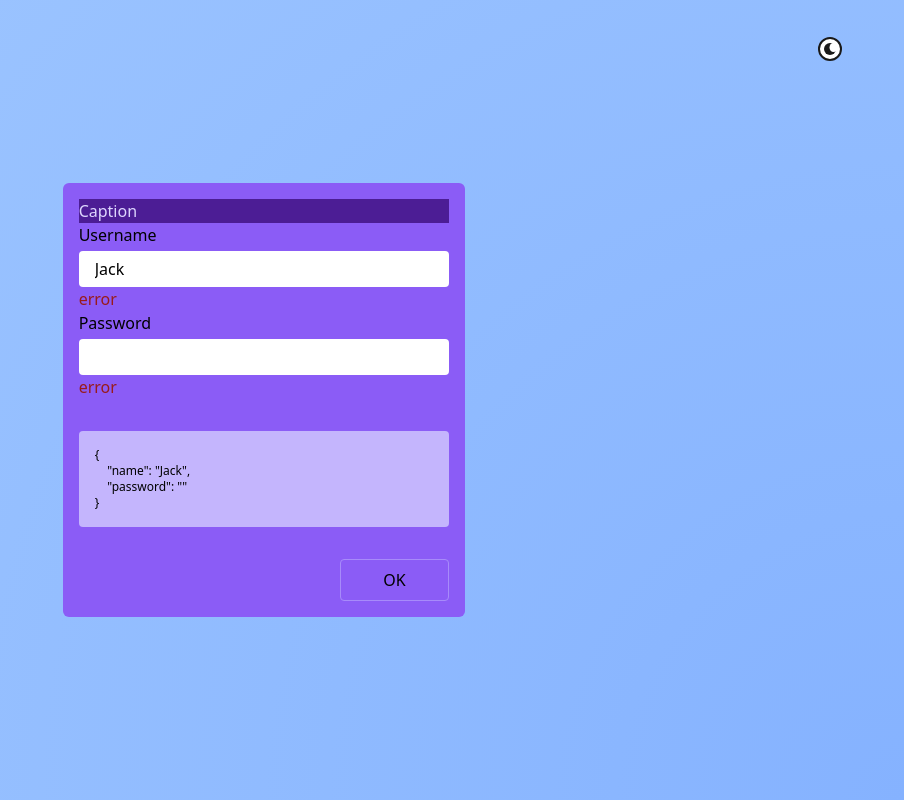
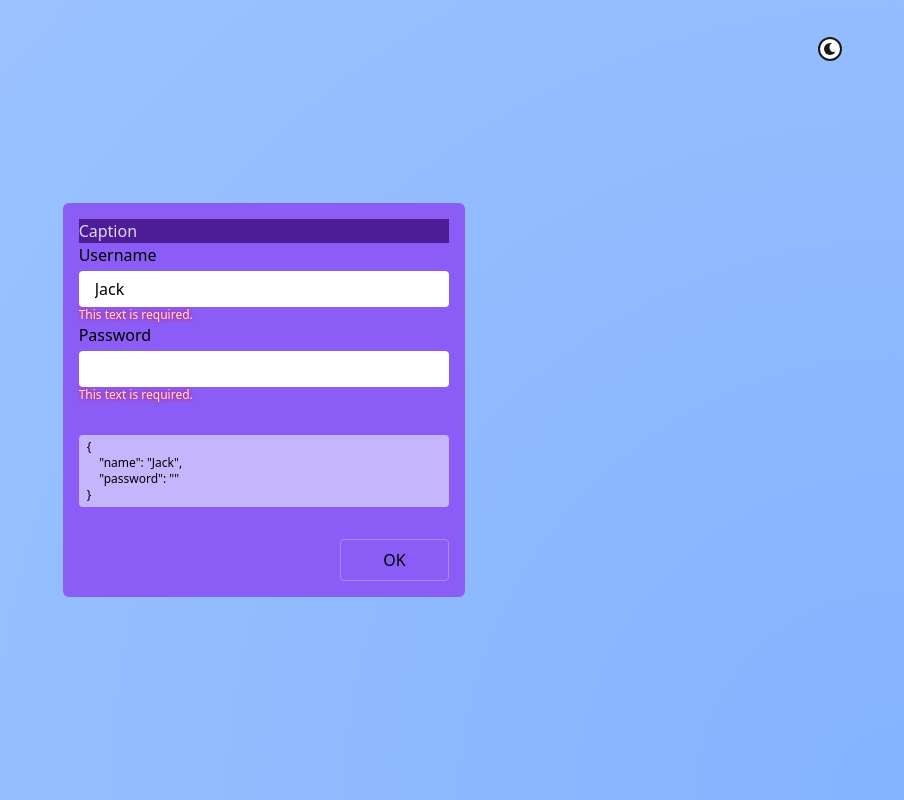
Before and after one commit to maxzz/forms-wreducer, a React (Vite) app: page / in a window 1280 px wide. Shown: the whole page, without its empty margins (376-1280 px from the left). Built offline with nearby package versions, Linux system fonts and the light colour scheme.

Commit message:
WIP. form. update error message contrast

```diff
--- a/src/components/FormWithReducer/index.tsx
+++ b/src/components/FormWithReducer/index.tsx
@@ -65,7 +65,7 @@ export function FormWithReducer() {
                     onChange={(e) => reduceState({ type: 'setPassword', payload: { password: e.target.value } })}
                 />
 
-                <div className="my-8 p-4 text-xs bg-violet-300 rounded whitespace-pre">
+                <div className="my-8 px-2 py-1 text-xs bg-violet-300 rounded whitespace-pre">
                     {JSON.stringify(state, null, 4)}
                 </div>
 
--- a/src/components/FormWithReducer/ui.tsx
+++ b/src/components/FormWithReducer/ui.tsx
@@ -5,7 +5,7 @@ export function Input({ label, ...rest }: { label: string; } & InputHTMLAttribut
         <label className="grid">
             <div className="mb-1">{label}</div>
             <input className="px-4 py-1.5 rounded" {...rest} />
-            <div className="invisible_ text-red-800">error</div>
+            <div className="text-xs invisible_ text-red-100" style={{textShadow: '0px 0px 4px red'}}>This text is required.</div>
         </label>
     );
 }
```
